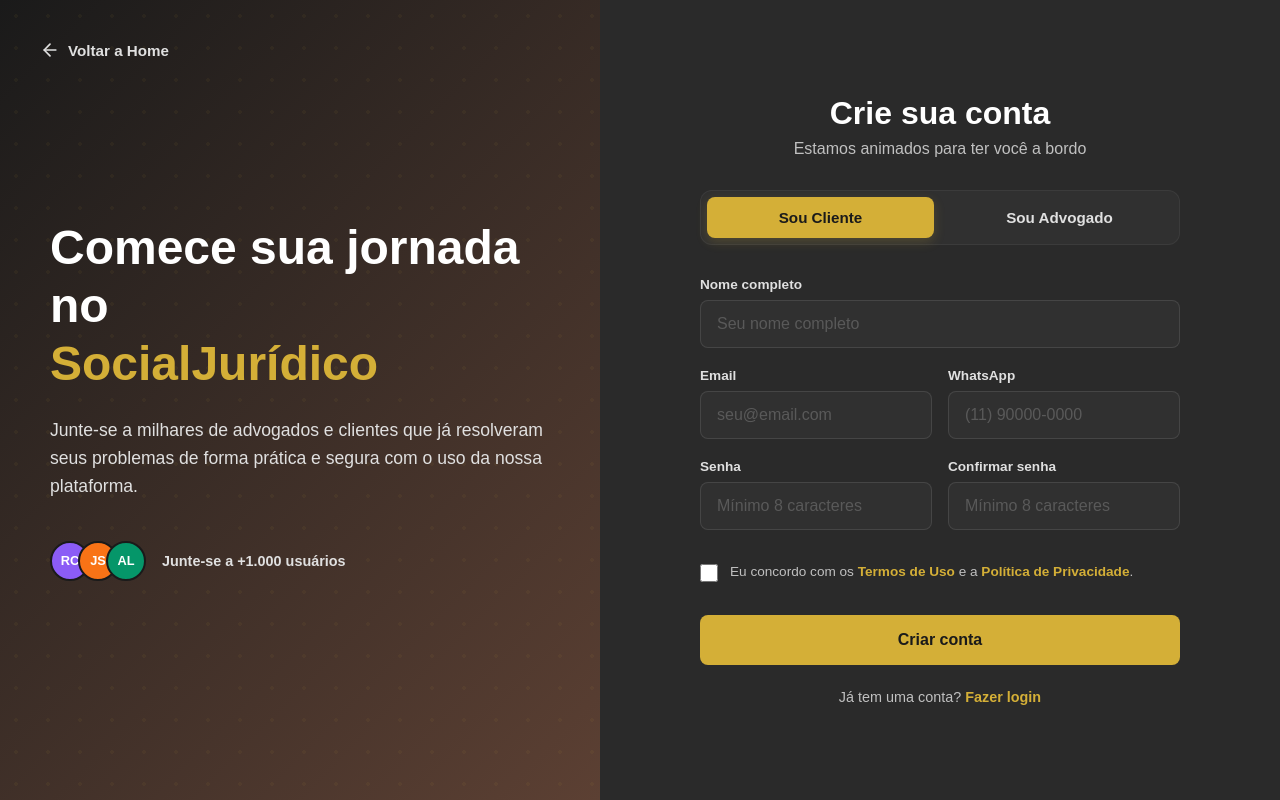
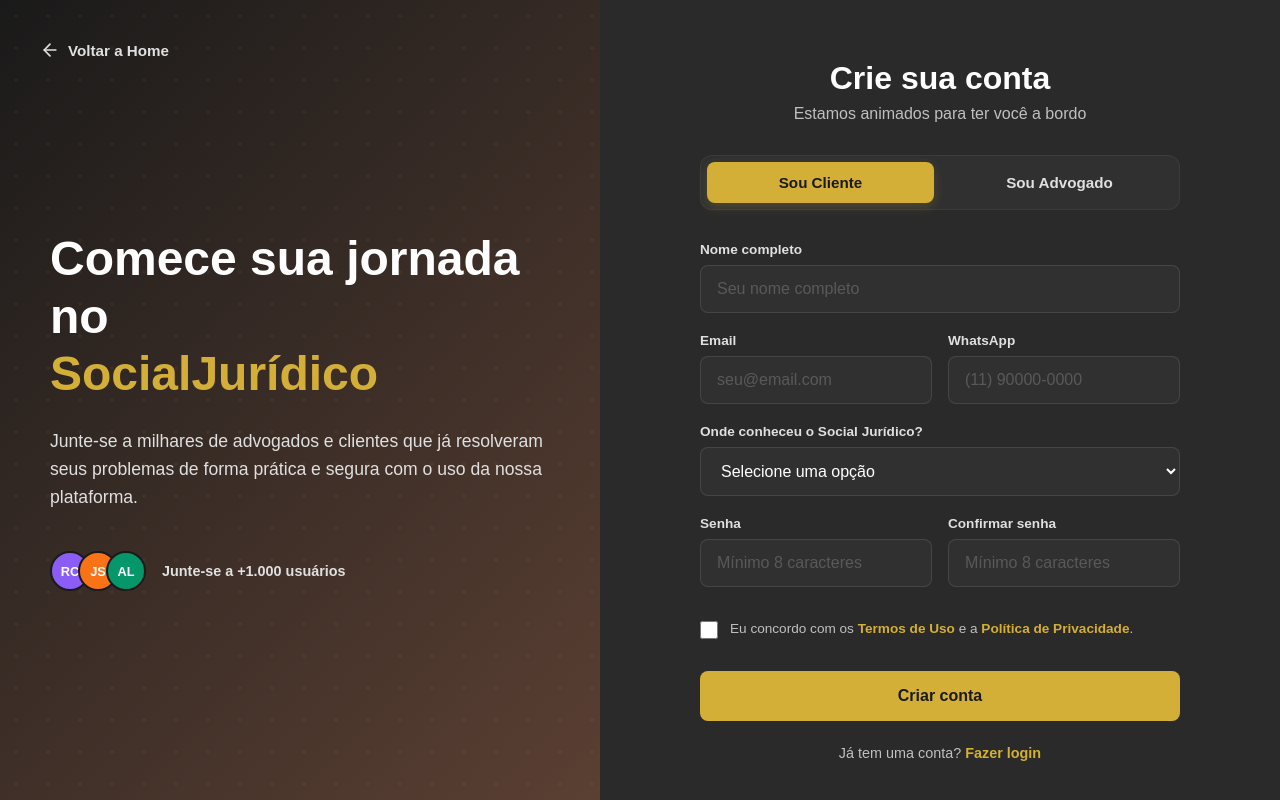
Before and after one commit to SocialJuridico/socialjuridico, a Next.js app: page /cadastro in a window 1280 px wide. Shown: the top 800 px of the page. Built offline with nearby package versions, Linux system fonts and the light colour scheme; no server answers.

Commit message:
feat: implement user registration and login pages with client/lawyer role selection and OAB verification.

```diff
--- a/src/app/actions/authActions.js
+++ b/src/app/actions/authActions.js
@@ -4,7 +4,7 @@
 import { supabaseAdmin } from '@/lib/supabase';
 
 export async function signUpAction(formData) {
-  const { email, password, name, phone, role, oab, estado } = formData;
+  const { email, password, name, phone, role, oab, estado, origem_descoberta } = formData;
   const supabase = createClient();
 
   try {
@@ -34,6 +34,7 @@
       name: name,
       phone: phone,
       role: role,
+      origem_descoberta: origem_descoberta || 'Não informado',
       created_at: new Date().toISOString(),
     };
 
--- a/src/app/cadastro/Cadastro.module.css
+++ b/src/app/cadastro/Cadastro.module.css
@@ -248,6 +248,11 @@
   background-color: rgba(212, 175, 55, 0.05);
 }
 
+select.input option {
+  background-color: #1a1a1a;
+  color: white;
+}
+
 .input::placeholder {
   color: rgba(255, 255, 255, 0.2);
 }
--- a/src/app/cadastro/page.js
+++ b/src/app/cadastro/page.js
@@ -22,7 +22,8 @@
     confirmarSenha: '',
     // Advogados fields
     oab: '',
-    estado: ''
+    estado: '',
+    origem_descoberta: ''
   });
 
   const handleChange = (e) => {
@@ -62,7 +63,8 @@
       phone: formData.whatsapp,
       role: activeTab === 'lawyer' ? 'LAWYER' : 'CLIENT',
       oab: formData.oab,
-      estado: formData.estado
+      estado: formData.estado,
+      origem_descoberta: formData.origem_descoberta
     };
 
     const response = await signUpAction(authPayload);
@@ -71,7 +73,7 @@
       setSuccessMsg(response.message);
       // Opcional: Limpar formulário
       setFormData({
-        nome: '', email: '', whatsapp: '', senha: '', confirmarSenha: '', oab: '', estado: ''
+        nome: '', email: '', whatsapp: '', senha: '', confirmarSenha: '', oab: '', estado: '', origem_descoberta: ''
       });
     } else {
       setErrorMsg(response.message);
@@ -238,6 +240,23 @@
               </div>
             )}
 
+            <div className={styles.formGroup} style={{ marginTop: '16px' }}>
+              <label className={styles.label}>Onde conheceu o Social Jurídico?</label>
+              <select
+                name="origem_descoberta"
+                value={formData.origem_descoberta}
+                onChange={handleChange}
+                className={styles.input}
+                required
+              >
+                <option value="" disabled>Selecione uma opção</option>
+                <option value="Grupo do Facebook">Grupo do Facebook</option>
+                <option value="Linkedin">Linkedin</option>
+                <option value="Instagram">Instagram</option>
+                <option value="Pesquisa Google">Pesquisa Google</option>
+              </select>
+            </div>
+
             <div className={styles.formRow}>
               <div>
                 <label className={styles.label}>Senha</label>
```
Also changed, not shown: src/app/login/page.js (+21 -2 lines).
